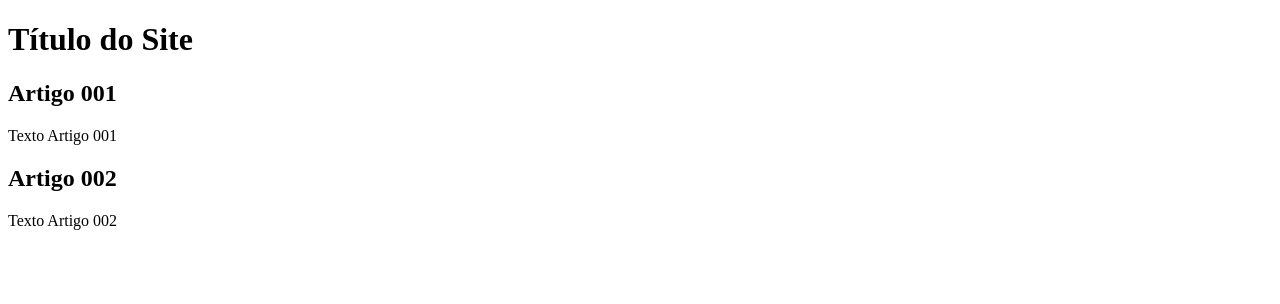
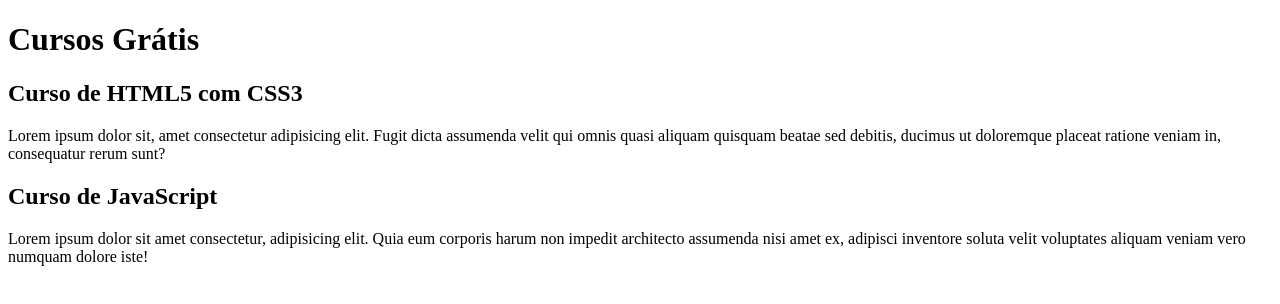
Before and after one commit to kassiaMachado/projeto-site, a plain HTML site: page index.html in a window 1280 px wide. Drawn offline with Linux system fonts and the light colour scheme.

Commit message:
comecei a escrever conteúdo

```diff
--- a/index.html
+++ b/index.html
@@ -3,20 +3,20 @@
 <head>
     <meta charset="UTF-8">
     <meta name="viewport" content="width=device-width, initial-scale=1.0">
-    <title>Título do Site</title>
+    <title></title>
 </head>
 <body>
     <main>
         <header>
-            <h1>Título do Site</h1>
+            <h1>Cursos Grátis</h1>
         </header>
         <article>
-            <h2>Artigo 001</h2>
-            <p>Texto Artigo 001</p>
+            <h2>Curso de HTML5 com CSS3</h2>
+            <p>Lorem ipsum dolor sit, amet consectetur adipisicing elit. Fugit dicta assumenda velit qui omnis quasi aliquam quisquam beatae sed debitis, ducimus ut doloremque placeat ratione veniam in, consequatur rerum sunt?</p>
         </article>
         <article>
-            <h2>Artigo 002</h2>
-            <p>Texto Artigo 002</p>
+            <h2>Curso de JavaScript</h2>
+            <p>Lorem ipsum dolor sit amet consectetur, adipisicing elit. Quia eum corporis harum non impedit architecto assumenda nisi amet ex, adipisci inventore soluta velit voluptates aliquam veniam vero numquam dolore iste!</p>
         </article>
     </main>
 </body>
```
